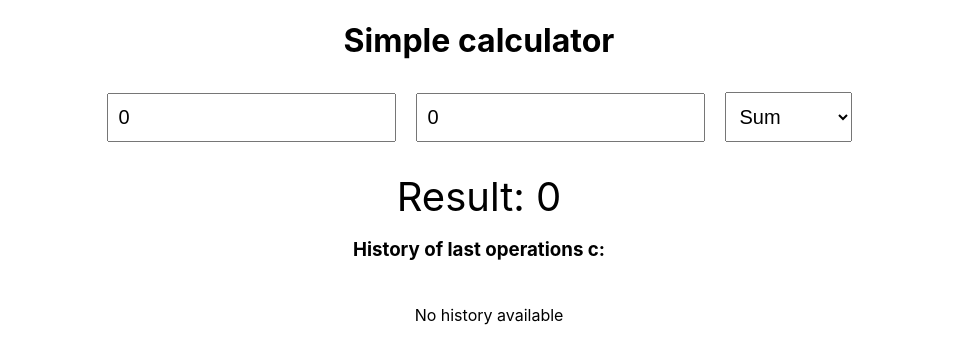
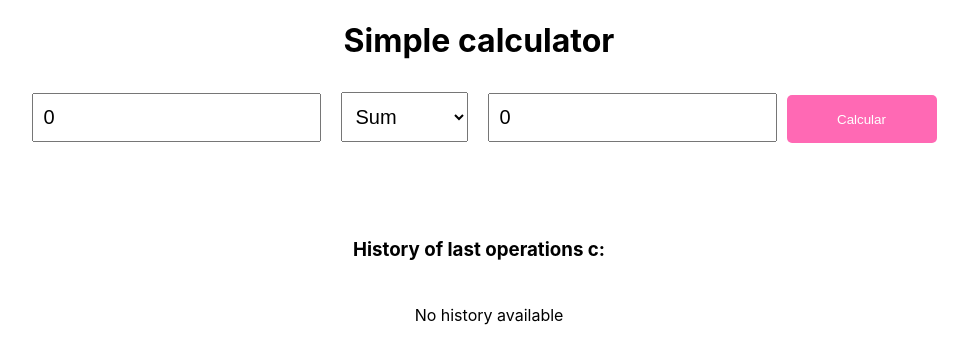
Before and after one commit to MadMofin/jest-learning, a React (Create React App) app: page / in a window 1280 px wide. Shown: the top 364 px of the page, without its empty margins (161-1129 px from the left). Built offline with nearby package versions, Linux system fonts and the light colour scheme.

Commit message:
Add submit button and sort operation history

```diff
--- a/src/components/Calculator.jsx
+++ b/src/components/Calculator.jsx
@@ -17,19 +17,6 @@ export const Calculator = () => {
   });
   const [history, setHistory] = React.useState([]);
 
-  React.useEffect(() => {
-    if (!(isNaN(parseFloat(data.a)) || isNaN(parseFloat(data.b)))) {
-      const res = operations.operation(
-        parseFloat(data.a),
-        parseFloat(data.b),
-        data.operation
-      );
-
-      setData({ ...data, result: res });
-    }
-    //eslint-disable-next-line
-  }, [data.a, data.b, data.operation]);
-
   /**
    * Adds a new data element to the history and limits the number of elements to a maximum of 10.
    *
@@ -40,10 +27,9 @@ export const Calculator = () => {
    * @returns {void}
    */
 
-  const addDataHistory = (newData, res, history, setHistory) => {
-    const newHistory = [...history, newData];
-    if (newHistory.length >= 10) newHistory.shift();
-    newHistory.push({ ...newData, result: res });
+  const addDataHistory = (newData) => {
+    const newHistory = [newData, ...history];
+    if (newHistory.length >= 10) newHistory.pop();
 
     setHistory(newHistory);
   };
@@ -56,26 +42,27 @@ export const Calculator = () => {
         result: "Enter a valid number",
       });
 
-    const newData = { ...data, [v.target.name]: v.target.value };
-    const res = operations.operation(
-      parseFloat(newData.a),
-      parseFloat(newData.b),
-      newData.operation
-    );
-    setData({ ...newData, result: res });
-    addDataHistory(newData, res, history, setHistory);
+    setData({ ...data, [v.target.name]: v.target.value });
   };
 
-  const handleSelect = (v) => {
-    const newData = { ...data, [v.target.name]: v.target.value };
-    const res = operations.operation(
-      parseFloat(newData.a),
-      parseFloat(newData.b),
-      newData.operation
-    );
+  const handleSubmit = () => {
+    if (!(isNaN(parseFloat(data.a)) || isNaN(parseFloat(data.b)))) {
+      const res = operations.operation(
+        parseFloat(data.a),
+        parseFloat(data.b),
+        data.operation
+      );
 
-    setData({ ...newData, result: res });
+      setData({
+        ...data,
+        result: res,
+      });
+      addDataHistory({ ...data, result: res });
+    }
   };
+
+  const handleSelect = (v) =>
+    setData({ ...data, [v.target.name]: v.target.value });
 
   React.useEffect(() => {
     localStorage.setItem("calculatorHistory", JSON.stringify(history));
@@ -100,13 +87,6 @@ export const Calculator = () => {
         data-testid="a"
         value={data.a}
       />
-      <input
-        style={styles.input}
-        onChange={handleChange}
-        name="b"
-        data-testid="b"
-        value={data.b}
-      />
       <select
         style={styles.select}
         onChange={handleSelect}
@@ -119,6 +99,27 @@ export const Calculator = () => {
         <option value="divide">Divide</option>
         <option value="multiply">Multiply</option>
       </select>
+      <input
+        style={styles.input}
+        onChange={handleChange}
+        name="b"
+        data-testid="b"
+        value={data.b}
+      />
+      <button
+        data-testid="submit"
+        style={{
+          height: 48,
+          width: 150,
+          color: "white",
+          backgroundColor: "hotpink",
+          borderRadius: 5,
+          border: 0,
+        }}
+        onClick={handleSubmit}
+      >
+        Calcular
+      </button>
       <div style={styles.result} data-testid="result" data-value={data.result}>
         {data.result !== null && "Result: " + data.result}
       </div>
```
Also changed, not shown: 1 other file (tests, documents, lock files or other folders).
